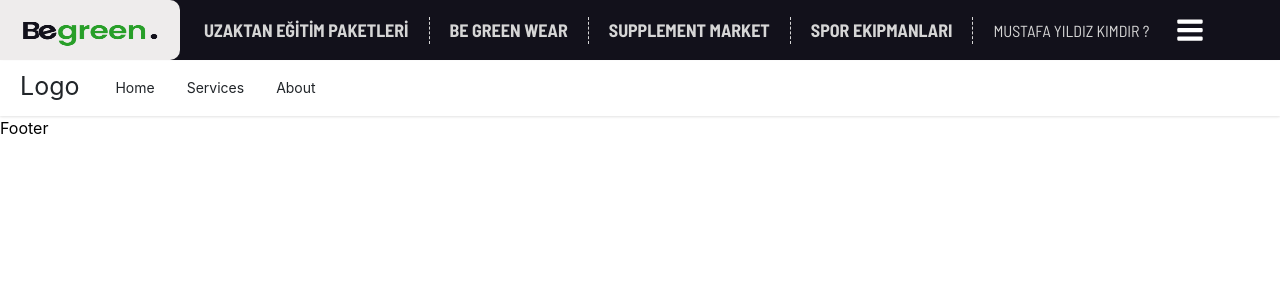
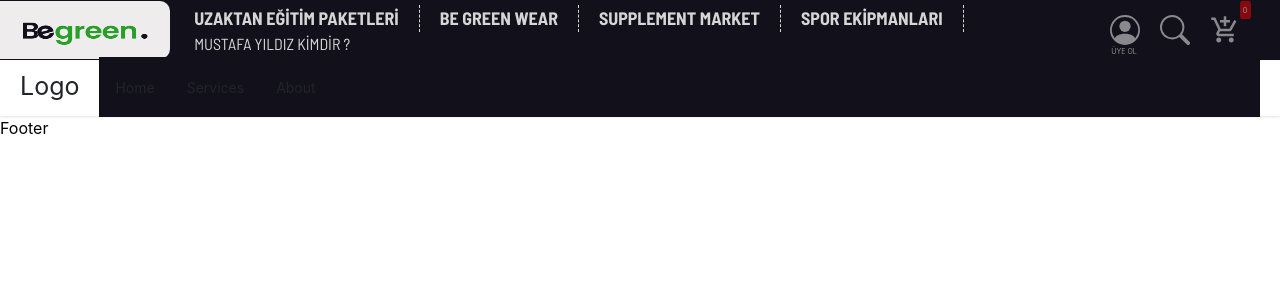
Before and after one commit to nijat-niyazov/Fitness-app, a React (Vite) app: page /test in a window 1280 px wide. Shown: the top 300 px of the page. Built offline with nearby package versions, Linux system fonts and the light colour scheme.

Commit message:
Navbar logic got better

```diff
--- /dev/null
+++ b/src/components/HeadMenu/DropMenu.jsx
@@ -0,0 +1,20 @@
+import React from 'react';
+import MenuItem from './MenuItem';
+
+const DropMenu = ({ submenus, depth, show }) => {
+  depth = depth + 1;
+
+  console.log(submenus, show);
+
+  return (
+    <ul
+      className={`dropdown ${depth > 1 ? 'submenu' : ''} ${show ? 'show' : ''}`}
+    >
+      {submenus.map((submenu, i) => (
+        <MenuItem menu={submenu} key={i} depth={depth} />
+      ))}
+    </ul>
+  );
+};
+
+export default DropMenu;
--- /dev/null
+++ b/src/components/HeadMenu/MenuItem.jsx
@@ -0,0 +1,30 @@
+import React, { useState } from 'react';
+import DropMenu from './DropMenu';
+
+const MenuItem = ({ menu, depth }) => {
+  const [showSub, setShowSub] = useState(false);
+
+  return (
+    <li
+      className="nav_element"
+      onMouseEnter={() => setShowSub(true)}
+      onMouseLeave={() => setShowSub(false)}
+    >
+      {menu.submenus ? (
+        <React.Fragment>
+          <button type="button">
+            {menu.name}
+
+            {depth > 0 ? <span>+</span> : null}
+          </button>
+
+          <DropMenu submenus={menu.submenus} show={showSub} depth={depth} />
+        </React.Fragment>
+      ) : (
+        <a href="#">{menu.name}</a>
+      )}
+    </li>
+  );
+};
+
+export default MenuItem;
--- /dev/null
+++ b/src/components/HeadMenu/Navbar.jsx
@@ -0,0 +1,42 @@
+import { BsPersonCircle, BsSearch } from 'react-icons/bs';
+import { MdAddShoppingCart } from 'react-icons/md';
+import { Link } from 'react-router-dom';
+import navLogo from '../../assets/images/project/nav-logo.png';
+import MenuItem from './MenuItem';
+import { menuCats } from './menuCats';
+import './navbar.scss';
+
+const icons = [
+  { icon: <BsPersonCircle />, id: 1 },
+  { icon: <BsSearch />, id: 3 },
+  { icon: <MdAddShoppingCart />, id: 2 },
+];
+
+const Navbarr = () => {
+  return (
+    <nav>
+      <section className="menu">
+        <Link to="/" className="logo">
+          <img src={navLogo} alt="navlogo" />
+        </Link>
+
+        <ul className="nav_elements">
+          {menuCats.map((menu, i) => {
+            const depth = 0;
+            return <MenuItem depth={depth} menu={menu} key={i} />;
+          })}
+        </ul>
+      </section>
+
+      <ul className="action-icons">
+        {icons.map(({ id, icon }) => (
+          <>
+            <li key={id}>{icon}</li>
+          </>
+        ))}
+      </ul>
+    </nav>
+  );
+};
+
+export default Navbarr;
--- /dev/null
+++ b/src/components/HeadMenu/menuCats.js
@@ -0,0 +1,178 @@
+export const menuCats = [
+  { id: 0, name: 'UZAKTAN EĞİTİM PAKETLERİ' },
+  {
+    id: 1,
+    name: 'BE GREEN WEAR',
+    submenus: [
+      {
+        id: 2,
+        name: 'BE GREEN KOLYE',
+      },
+      {
+        id: 3,
+        name: 'BE GREEN ÖĞÜN ÇANTALARI',
+      },
+      {
+        id: 4,
+        name: 'GYM PLAID / GÖMLEK SERİSİ',
+      },
+      {
+        id: 5,
+        name: 'SPOR KORSE',
+      },
+      {
+        id: 6,
+        name: 'OVERSİZE T-SHİRT',
+      },
+      {
+        id: 7,
+        name: 'KAMUFLAJ FİLE T-SHİRT',
+      },
+      {
+        id: 8,
+        name: 'KAPÜŞONLU HOODİE',
+      },
+      {
+        id: 9,
+        name: 'KISA ŞORT',
+      },
+      {
+        id: 10,
+        name: 'EŞOFMAN ALTI',
+      },
+      {
+        id: 11,
+        name: 'ANTRENMAN ATLETİ',
+      },
+      {
+        id: 12,
+        name: 'WOMEN TANK TOP',
+      },
+      {
+        id: 13,
+        name: 'WASHED T-SHIRT',
+      },
+      {
+        id: 14,
+        name: 'WASHED ŞORT',
+      },
+      {
+        id: 15,
+        name: 'WASHED GYM TANK TOP',
+      },
+      {
+        id: 16,
+        name: 'KADIN TAYT - BRA',
+      },
+    ],
+  },
+  {
+    id: 17,
+    name: 'SUPPLEMENT MARKET',
+    submenus: [
+      {
+        id: 18,
+        name: 'AVANTAJLI SUPPLEMENT PAKETLERİ',
+      },
+      {
+        id: 19,
+        name: 'AMİNO ASİTLER',
+        submenus: [
+          {
+            id: 20,
+            name: 'ARGININE',
+          },
+          {
+            id: 21,
+            name: 'BCAA',
+          },
+          {
+            id: 22,
+            name: 'GLUTAMİNE',
+          },
+        ],
+      },
+      {
+        id: 23,
+        name: 'AROMALAR',
+      },
+      {
+        id: 24,
+        name: 'DETOKS ÜRÜNLERİ',
+      },
+      {
+        id: 25,
+        name: 'GÜÇ VE PERFORMANS',
+      },
+      {
+        id: 26,
+        name: 'KİLO ALMA–KARBONHİDRATLAR',
+      },
+      {
+        id: 27,
+        name: 'KOLAJEN',
+      },
+      {
+        id: 28,
+        name: 'PROTEİN TOZLARI',
+      },
+      {
+        id: 29,
+        name: 'VİTAMİN-MİNERALLER',
+      },
+      {
+        id: 30,
+        name: 'YAĞ YAKICILAR–KİLO VERME',
+        submenus: [
+          {
+            id: 31,
+            name: 'CLA',
+          },
+          {
+            id: 32,
+            name: 'L-CARNİTİNE',
+          },
+          {
+            id: 33,
+            name: 'THERMO',
+          },
+        ],
+      },
+      {
+        id: 34,
+        name: 'ZMA',
+      },
+      {
+        id: 35,
+        name: 'E-BOOK',
+      },
+      {
+        id: 36,
+        name: 'DAHA FİT OL',
+      },
+    ],
+  },
+  {
+    id: 37,
+    name: 'SPOR EKİPMANLARI',
+    submenus: [
+      {
+        id: 38,
+        name: 'AĞIRLIK SETLERİ',
+        parent: 37,
+      },
+      {
+        id: 39,
+        name: 'FITNESS AKSESUARLARI',
+        parent: 37,
+      },
+      {
+        id: 40,
+        name: 'KARDİYO EKİPMANLARI',
+        parent: 37,
+      },
+    ],
+  },
+  { id: 0, name: 'MUSTAFA YILDIZ KİMDİR ?' },
+
+];
--- /dev/null
+++ b/src/components/HeadMenu/navbar.scss
@@ -0,0 +1,159 @@
+@use '../../styles/vars/variables' as *;
+@import '../../styles/components/subMenus.scss';
+
+nav {
+  position: sticky;
+  width: 100%;
+  display: flex;
+  align-items: center;
+  justify-content: space-between;
+  z-index: 999;
+  background: $main-bg;
+  height: 60px;
+
+  ul {
+    list-style: none;
+  }
+
+  .menu {
+    display: flex;
+    align-items: center;
+    justify-content: space-between;
+    z-index: 999;
+    top: 0;
+    transition: all 0.3s;
+    position: relative;
+
+    .logo {
+      height: 58px;
+      img {
+        width: 180px;
+        height: 100%;
+        background: rgb(238, 236, 236);
+        padding: 13px 20px;
+        padding-top: 20px;
+        border-radius: 0 10px 10px 0;
+        display: inline-block;
+      }
+    }
+
+    .nav_elements {
+      padding: 4px;
+      position: relative;
+
+      .nav_element {
+        text-decoration: none;
+        display: inline-block;
+        position: relative;
+        padding: 0 20px;
+        border-right: 1px dashed $white;
+        font-size: 18px;
+        color: $white;
+        font-weight: 700;
+        font-family: $barlow;
+        button {
+          font-weight: 700;
+        }
+
+        &:hover {
+          color: $green-color;
+        }
+        &:last-child {
+          font-weight: normal;
+          font-size: 16px;
+          border: none;
+        }
+
+        .dropdown {
+          position: absolute;
+          top: 150%;
+          right: 0;
+          left: 0;
+          box-shadow: 0 10px 15px -3px rgba(46, 41, 51, 0.08),
+            0 4px 6px -2px rgba(71, 63, 79, 0.16);
+          font-size: 0.875rem;
+          z-index: 9999;
+          min-width: 14rem;
+          padding: 0.5rem 0;
+          list-style: none;
+          background-color: #e0dddd;
+          border-radius: 0.5rem;
+          // display: none;
+          transform: scaleY(0);
+          transform-origin: top;
+
+          li {
+            border: none;
+            color: rgb(0, 0, 0);
+            font-weight: normal;
+            // display: block;
+          }
+
+          &.show {
+            transform: scaleY(1);
+            display: block;
+            z-index: 100;
+            transition: all 0.5s;
+          }
+
+          &.submenu {
+            position: absolute;
+            left: 100%;
+            top: -12px;
+            z-index: -10;
+          }
+        }
+      }
+    }
+  }
+
+  .action-icons {
+    display: flex;
+    gap: 20px;
+    margin-right: 40px;
+    li {
+      cursor: pointer;
+      opacity: 0.5;
+      font-size: 30px;
+      color: white;
+      transition: opacity 0.3s;
+      &:hover {
+        opacity: 1;
+      }
+      &:first-child {
+        position: relative;
+        &::after {
+          content: 'ÜYE OL';
+          font-size: 7px;
+          position: absolute;
+          top: 105%;
+          right: 11%;
+        }
+      }
+      &:last-child::after {
+        content: '0';
+        font-size: 8px;
+        padding: 3px;
+        background: red;
+        border-radius: 20%;
+        position: absolute;
+        top: 2%;
+        right: 2.3%;
+      }
+    }
+  }
+}
+
+// @media screen and (max-width: 800px) {
+//   nav {
+//     height: 40px;
+//     .nav_section {
+//       display: none;
+//     }
+//     .navbar {
+//       display: flex;
+//       width: 100%;
+//       justify-content: space-between;
+//     }
+//   }
+// }
--- a/src/components/navbar/Navbar.jsx
+++ b/src/components/navbar/Navbar.jsx
@@ -108,7 +108,7 @@ const Navbar = () => {
           <SubMenus ml={ml} menus={navInfo[menus]} />
           <GoThreeBars style={{ fontSize: '34px', color: 'white' }} />
         </div>
-        {/* <ul className="user-icons">
+        <ul className="user-icons">
           {icons.map(({ icon, id }) => (
             <Popover trigger="hover">
               <PopoverTrigger>
@@ -141,7 +141,7 @@ const Navbar = () => {
               </PopoverContent>
             </Popover>
           ))}
-        </ul> */}
+        </ul>
       </nav>
       {triggered === 'login' && <LoginModal />}
       {triggered === 'register' && <RegisterModal />}
--- a/src/layouts/AppLayout.jsx
+++ b/src/layouts/AppLayout.jsx
@@ -1,12 +1,13 @@
 import React from 'react';
 import { Outlet } from 'react-router-dom';
-import { Footer, Navbar } from '../components/comExporter';
+import Navbarr from '../components/HeadMenu/Navbar';
+import { Footer } from '../components/comExporter';
 
 const AppLayout = () => {
   return (
     <>
       <header>
-        <Navbar />
+        <Navbarr />
       </header>
       <main>
         <Outlet />
```
